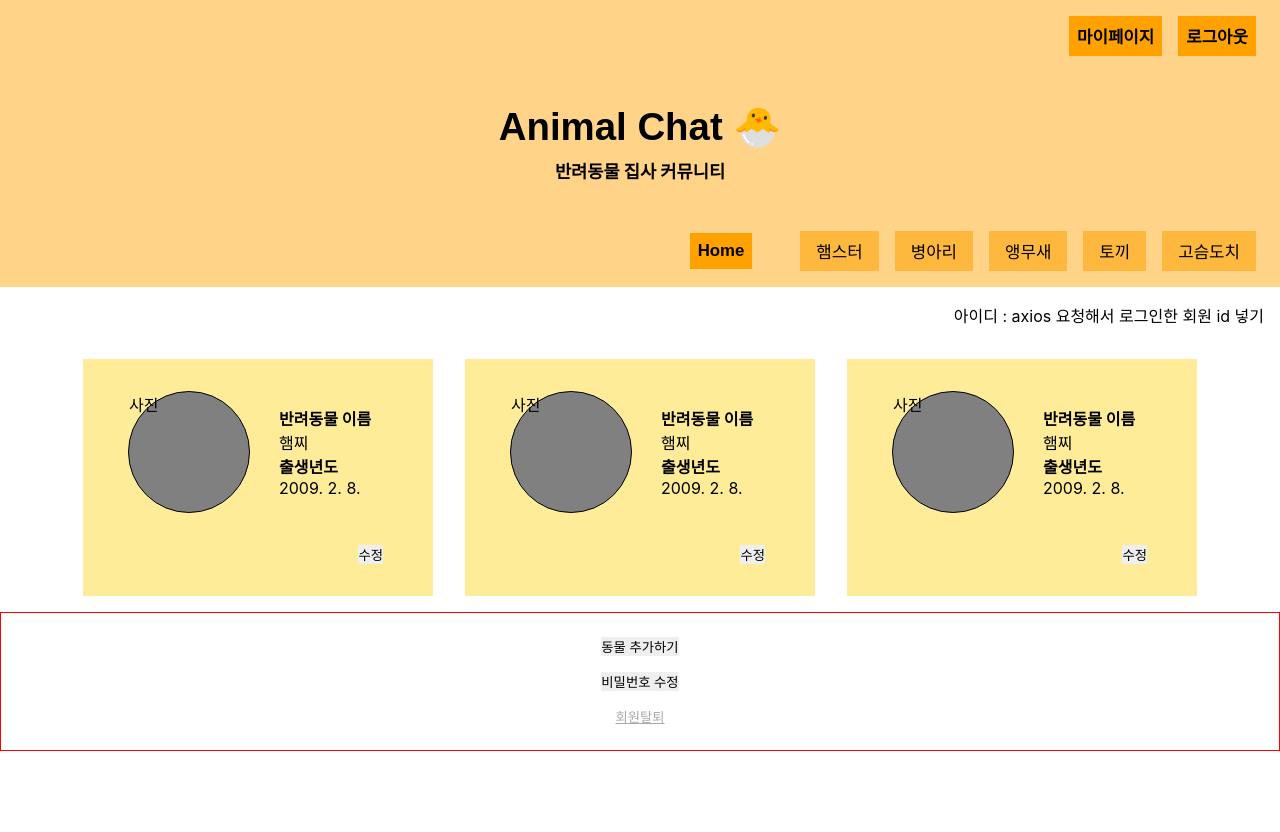
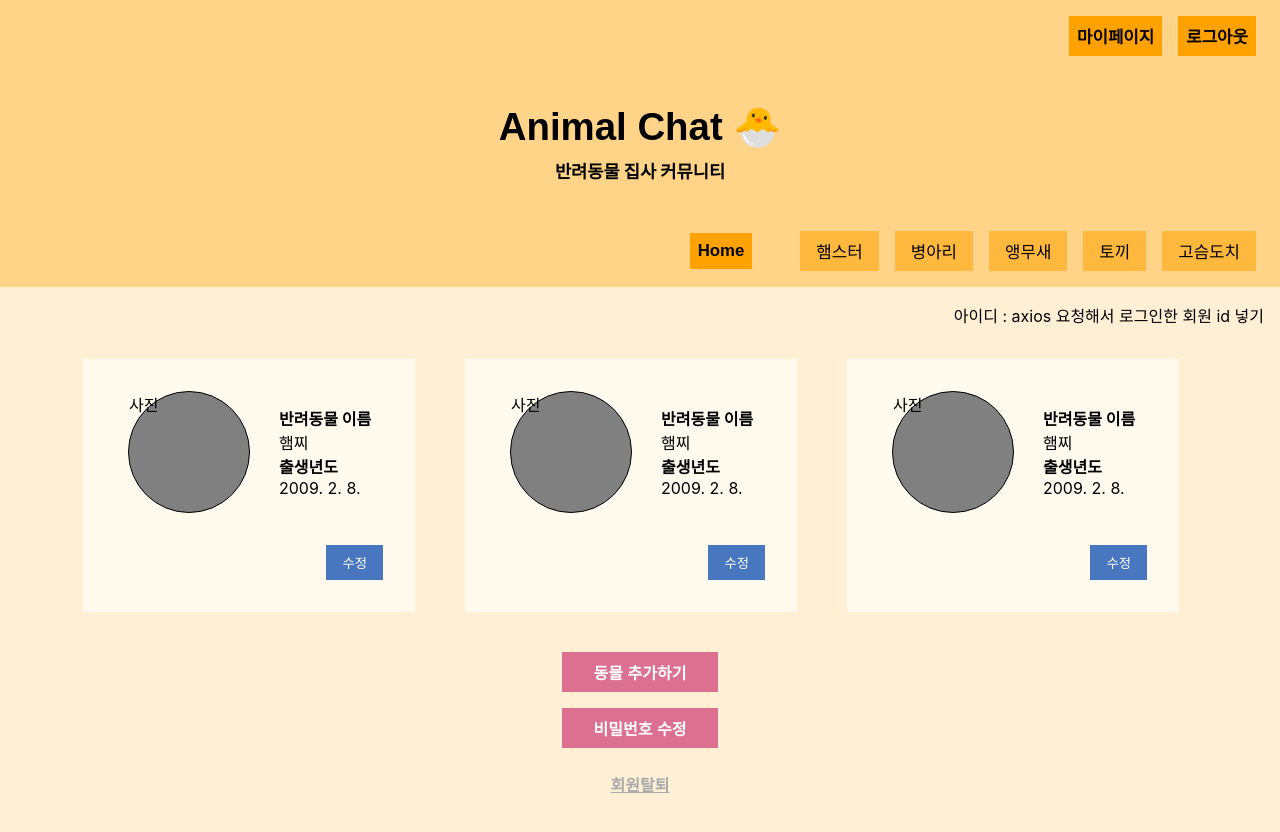
Before and after one commit to emily-hong/AnimalChat, a React (Create React App) app in the folder client/: page /mypage in a window 1280 px wide. Shown: the top 832 px of the page. Before the commit the page ends 800 px from the top, so only its background shows below. Built offline with nearby package versions, Linux system fonts and the light colour scheme; no server answers.

Commit message:
Design: 9페이지 완료

```diff
--- a/client/src/components/AnimalInfo.js
+++ b/client/src/components/AnimalInfo.js
@@ -6,6 +6,7 @@ const Outer = styled.div`
   flex-direction: column;
   width: 300px;
   padding: 1rem;
+  background-color: #FFF9EE;
 `;
 
 const PictureAndText = styled.div`
@@ -51,6 +52,12 @@ const ButtonSpace = styled.div`
   display: flex;
   justify-content: flex-end;
   align-items: center;
+
+  & button {
+    padding: .5rem 1rem;
+    color: white;
+    background-color: #4876BF;
+  }
 `;
 
 const Button = styled.button`
@@ -59,8 +66,7 @@ const Button = styled.button`
 
 export default function AnimalInfo() {
   return (
-    <div className='singleAnimalInfo'>
-      <Outer>
+    <Outer className='singleAnimalInfo'>
       <PictureAndText>
         <PictureSpace>
           <RoundPicture>
@@ -85,7 +91,6 @@ export default function AnimalInfo() {
         <Button>수정</Button>
       </ButtonSpace>
     </Outer>
-    </div>
   );
 }
 
--- a/client/src/pages/9.myPageSection.js
+++ b/client/src/pages/9.myPageSection.js
@@ -1,5 +1,10 @@
 import styled from 'styled-components';
 import AnimalInfo from '../components/AnimalInfo';
+
+const Outer = styled.div`
+  background-color: #FEEFD5;
+  height: 100vh;
+`;
 
 const IdDisplay = styled.div`
   box-sizing: content-box;
@@ -16,11 +21,6 @@ const AnimalsList = styled.div`
   grid-template-columns: repeat(auto-fit, 350px);
   justify-content: center;
   align-content: center;
-
-  & > div {
-    // border: 1px solid red;
-    background-color: #FFEC99;
-  }
 `;
 
 const ButtonsArea = styled.div`
@@ -30,25 +30,28 @@ const ButtonsArea = styled.div`
   justify-content: center;
   align-items: center;
   padding: 1rem;
-  border: 1px solid red;
 
   & > button {
+    font-size: 1rem;
+    background-color: #DB7092;
+    color: white;
+    font-weight: bold;
     box-sizing: content-box;
+    padding: .5rem 2rem;
     margin: .5rem;
   }
-`;
-
-const QuitButton = styled.button`
-  background-color: transparent;
-  border-radius: none;
-  text-decoration: underline;
-  border: none;
-  color: #AAAAAA;
+  & .deleteUserInfo {
+    background-color: transparent;
+    border-radius: none;
+    text-decoration: underline;
+    border: none;
+    color: #AAAAAA;
+  }
 `;
 
 export default function MyPageSection () {
   return (
-    <div className="MyPageSection">
+    <Outer className="MyPageSection">
       <IdDisplay>
         {/* TODO : axios 요청 -> 회원정보 -> id */}
         <span>아이디 : {'axios 요청해서 로그인한 회원 id 넣기'}</span>
@@ -62,9 +65,9 @@ export default function MyPageSection () {
       <ButtonsArea>
         <button>동물 추가하기</button>
         <button>비밀번호 수정</button>
-        <QuitButton>회원탈퇴</QuitButton>
+        <button className="deleteUserInfo">회원탈퇴</button>
       </ButtonsArea>
-    </div>
+    </Outer>
   );
 }
 
```
Lines whose indentation alone changed are shown as unchanged.
